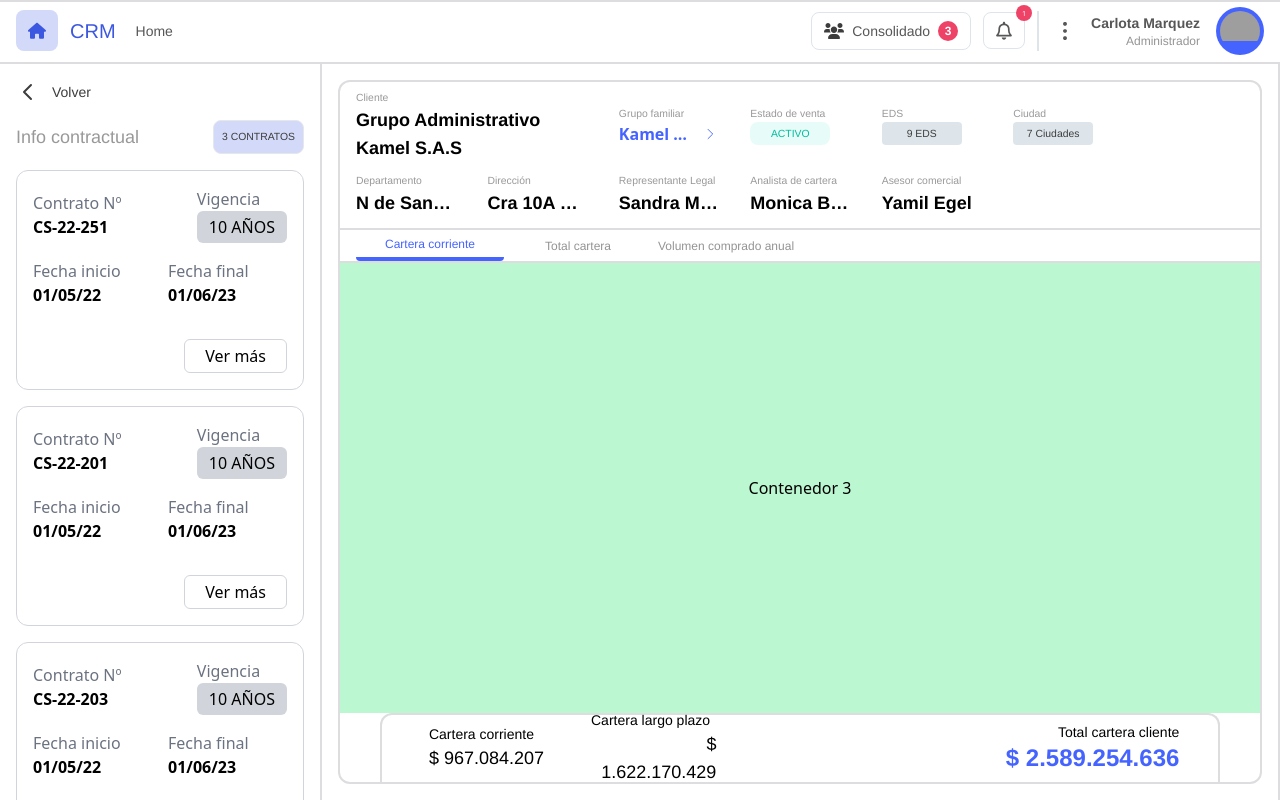
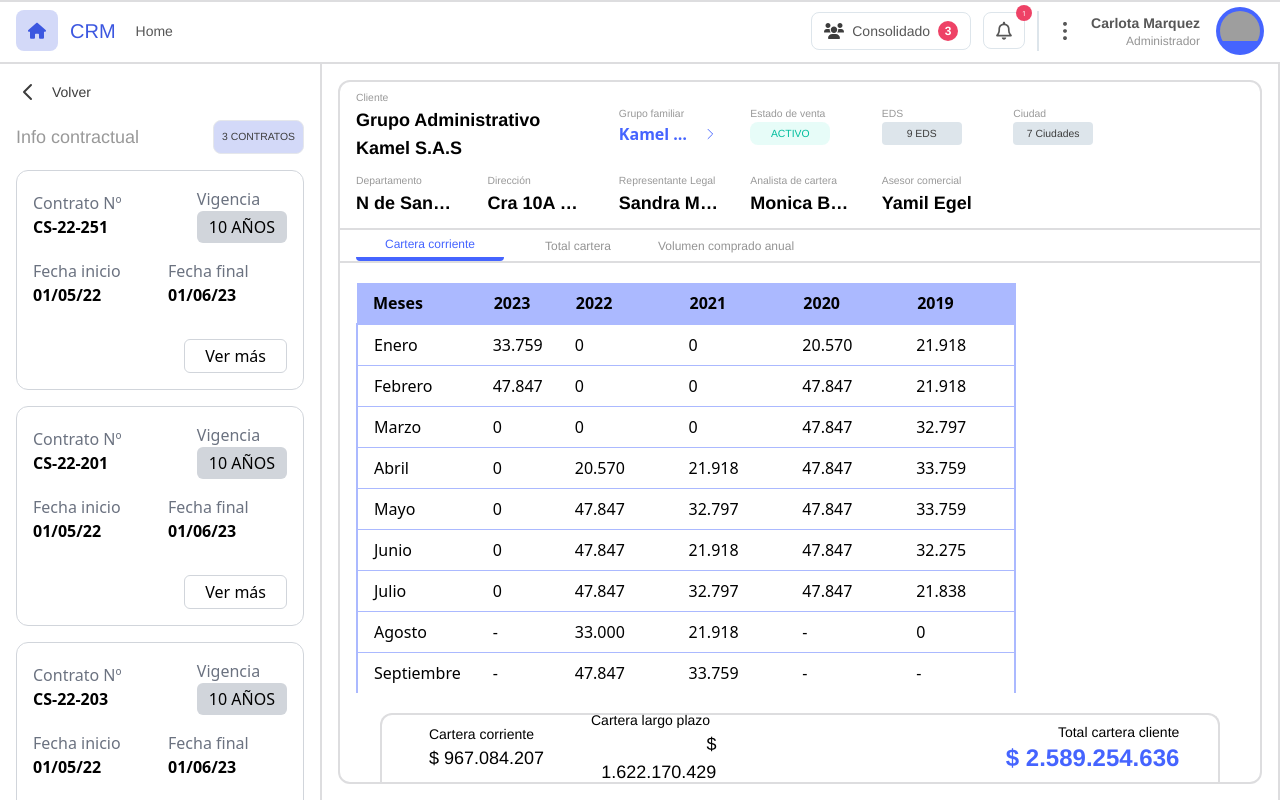
Before and after one commit to javiergcw/crm-infinity, a Next.js app: page /cartera in a window 1280 px wide. Built offline with nearby package versions, Linux system fonts and the light colour scheme; grey boxes are pictures that could not be loaded.

Commit message:
advance tabla with cartera

```diff
--- a/src/features/wallet/components/card/card_standart.js
+++ b/src/features/wallet/components/card/card_standart.js
@@ -1,9 +1,31 @@
-import React from 'react'
+import React from 'react';
+import PropTypes from 'prop-types';
 
-const CardStandart = () => {
+const CardStandart = ({ title, value, options }) => {
   return (
-    <div>CardStandart</div>
-  )
-}
+    <div className="bg-white rounded-xl border-2 border-ui-gray-line p-4 h-32">
+      <div className="flex justify-between">
+        <div className="medium-gray-two w-1/3">{title}</div>
+        {options && (
+          <svg className='h-6 cursor-pointer text-ui-gray-two'
+            data-slot="icon " fill="none" stroke-width="1.5" stroke="currentColor" viewBox="0 0 24 24" xmlns="http://www.w3.org/2000/svg" aria-hidden="true">
+            <path stroke-linecap="round" stroke-linejoin="round" d="M12 6.75a.75.75 0 1 1 0-1.5.75.75 0 0 1 0 1.5ZM12 12.75a.75.75 0 1 1 0-1.5.75.75 0 0 1 0 1.5ZM12 18.75a.75.75 0 1 1 0-1.5.75.75 0 0 1 0 1.5Z"></path>
+          </svg>
+        )}
+      </div>
+      <div className="up-semibold-black font-bold">{value}</div>
+    </div>
+  );
+};
 
-export default CardStandart
+CardStandart.propTypes = {
+  title: PropTypes.string.isRequired,
+  value: PropTypes.string.isRequired,
+  options: PropTypes.bool
+};
+
+CardStandart.defaultProps = {
+  options: false
+};
+
+export default CardStandart;
--- a/src/features/wallet/components/card/top_card_horizontal.js
+++ b/src/features/wallet/components/card/top_card_horizontal.js
@@ -20,11 +20,9 @@ const TopCardHorizontal = () => {
                         />
                     </div>
                     <div className="">
-
                         <ContainerStatusText
                             title="Estado de venta"
                             status="ACTIVO"
-
                         />
                     </div>
                     <div className="">
--- /dev/null
+++ b/src/features/wallet/components/section/all_wallet/view-all-wallet.js
@@ -0,0 +1,30 @@
+import React from 'react'
+import CardStandart from '../../card/card_standart';
+
+const ViewAllWallet = () => {
+    const cardsData = [
+        { title: 'Saldo en \ncartera', value: '967.084.207', options: true },
+        { title: 'Dias plazo cartera', value: '5 Días / max. vigente', options: true },
+        { title: 'Cupo de credito real', value: 'Cupo grupo $ 900M', options: true },
+        { title: 'Cupo de credito calculado', value: '0', options: true },
+        { title: 'Edades de cartera', value: 'N/A', options: false },
+        { title: 'Intereses de mora causados año 2022', value: '36.053.978', options: false },
+        { title: 'Intereses de mora causados año 2023', value: '163.786.853', options: false },
+        { title: 'Intereses de mora promedio mes', value: '20.473.357', options: false }
+    ];
+
+    return (
+        <div className="grid grid-cols-4 gap-4 w-full ">
+            {cardsData.map((card, index) => (
+                <CardStandart
+                    key={index}
+                    title={card.title}
+                    value={card.value}
+                    options={card.options}
+                />
+            ))}
+        </div>
+    );
+}
+
+export default ViewAllWallet
--- /dev/null
+++ b/src/features/wallet/components/section/current_wallet/view-current-wallet.js
@@ -0,0 +1,37 @@
+import React from 'react'
+import CardStandart from '../../card/card_standart';
+
+
+const ViewCurrentWallet = () => {
+    const cardsData = [
+        { title: 'Valor inicial del incentivo', value: '1.090.000.000', options: true },
+        { title: 'Saldo del incentivo', value: '921.870.184', options: true },
+        { title: 'Préstamo inicial', value: '1.000.000.000', options: true },
+        { title: 'Tasa de interes préstamo', value: '1,1%', options: true },
+
+
+        { title: 'Plazo del préstamo', value: '84', options: false },
+        { title: 'N° cuotas pendientes', value: '49', options: false },
+        { title: 'N° cuotas pagadas', value: '35', options: false},
+        { title: 'N° cuotas en mora', value: '1', options: false },
+
+        { title: 'Valor de las cuotas pendientes', value: '$ 9.943.346,00', options: false },
+        { title: 'Saldo pendiente', value: '$ 690.357.899', options: false },
+        { title: 'Valor cuota mensual', value: '$ 18.300.871', options: true },
+        { title: 'Total cartera largo plazo', value: '$ 1.622.170.429', options: false }
+    ];
+    return (
+        <div className="grid grid-cols-4 gap-4 w-full ">
+            {cardsData.map((card, index) => (
+                <CardStandart
+                    key={index}
+                    title={card.title}
+                    value={card.value}
+                    options={card.options}
+                />
+            ))}
+        </div>
+    )
+}
+
+export default ViewCurrentWallet
--- /dev/null
+++ b/src/features/wallet/components/section/volumen_buy/view-volumen-buy.js
@@ -0,0 +1,32 @@
+import React from 'react'
+import CustomTable from '../../tabla/custom_table';
+
+const ViewVolumenBuy = () => {
+    const tableData = {
+        headers: ['Meses', '2023', '2022', '2021', '2020', '2019'],
+        rows: [
+            ['Enero', '33.759', '0', '0', '20.570', '21.918'],
+            ['Febrero', '47.847', '0', '0', '47.847', '21.918'],
+            ['Marzo', '0', '0', '0', '47.847', '32.797'],
+            ['Abril', '0', '20.570', '21.918', '47.847', '33.759'],
+            ['Mayo', '0', '47.847', '32.797', '47.847', '33.759'],
+            ['Junio', '0', '47.847', '21.918', '47.847', '32.275'],
+            ['Julio', '0', '47.847', '32.797', '47.847', '21.838'],
+            ['Agosto', '-', '33.000', '21.918', '-', '0'],
+            ['Septiembre', '-', '47.847', '33.759', '-', '-'],
+            ['Octubre', '-', '47.847', '33.759', '-', '-'],
+            ['Noviembre', '-', '47.847', '21.838', '-', '-'],
+            ['Diciembre', '-', '47.847', '0', '-', '-'],
+            ['Total', '81.606', '344.406,00', '187.423,00', '376.911,00', '264.051,00']
+        ],
+    };
+
+    return (
+        <>
+            <CustomTable data={tableData} />
+
+        </>
+    )
+}
+
+export default ViewVolumenBuy
--- /dev/null
+++ b/src/features/wallet/components/tabla/custom_table.js
@@ -0,0 +1,38 @@
+import React from 'react';
+
+const CustomTable = ({ data }) => {
+    return (
+        <div className="overflow-x-auto h-full ">
+            <table className="w-full text-left border-collapse">
+                <thead className="bg-ui-blue-500">
+                    <tr>
+                        {data.headers.map((header, index) => (
+                            <th
+                                key={index}
+                                className={`px-4 py-2 border-b-2 border-r-2 border-ui-blue-500 ${index === 0 ? '' : ''} ${index === data.headers.length - 1 ? '' : ''}`}
+                            >
+                                {header}
+                            </th>
+                        ))}
+                    </tr>
+                </thead>
+                <tbody>
+                    {data.rows.map((row, index) => (
+                        <tr key={index} className={index === data.rows.length - 1 ? "bg-ui-blue-500" : "border-b border-ui-blue-500"}>
+                            {row.map((cell, cellIndex) => (
+                                <td
+                                    key={cellIndex}
+                                    className={`px-4 py-2 ${cellIndex === 0 ? 'border-l-2 border-ui-blue-500' : ''} ${cellIndex === row.length - 1 ? 'border-r-2 border-ui-blue-500' : ''}`}
+                                >
+                                    {cell}
+                                </td>
+                            ))}
+                        </tr>
+                    ))}
+                </tbody>
+            </table>
+        </div>
+    );
+};
+
+export default CustomTable;
--- a/src/pages/cartera.js
+++ b/src/pages/cartera.js
@@ -8,6 +8,9 @@ import '../app/globals.css'
 import DownCardHorizontal from '@/features/wallet/components/card/down_card_horizontal';
 import TopCardHorizontal from '@/features/wallet/components/card/top_card_horizontal';
 import SectionMenuWallet from '@/features/wallet/components/section/section_menu_wallet';
+import ViewAllWallet from '@/features/wallet/components/section/all_wallet/view-all-wallet';
+import ViewCurrentWallet from '@/features/wallet/components/section/current_wallet/view-current-wallet';
+import ViewVolumenBuy from '@/features/wallet/components/section/volumen_buy/view-volumen-buy';
 
 
 const Cartera = () => {
@@ -95,8 +98,10 @@ const Cartera = () => {
                         <div className="border-t-2 border-b-2 border-ui-gray-line flex items-center justify-center h-full">
                             <SectionMenuWallet />
                         </div>
-                        <div className="bg-green-200 flex items-center justify-center h-full">
-                            Contenedor 3
+                        <div className="flex px-4 py-5">
+                            <ViewVolumenBuy />
+                            {/* <ViewCurrentWallet /> */}
+                            {/* <ViewAllWallet /> */}
                         </div>
                         <div className=" justify-center h-full">
                             <DownCardHorizontal />
--- a/src/styles/colors.js
+++ b/src/styles/colors.js
@@ -12,6 +12,7 @@ module.exports = {
     'ui-blue-200': '#D3D9F8',
     'ui-blue-300': '#ADBAFA',
     'ui-blue-400': '#E9ECFA',
+    'ui-blue-500': '#ABB9FF',
     'ui-blue-700': '#5E79FF',
     'ui-blue-800': '#4564FF',
     'ui-blue-900': "#3C57E0",
```
Also changed, not shown: 1 other file (tests, documents, lock files or other folders).
